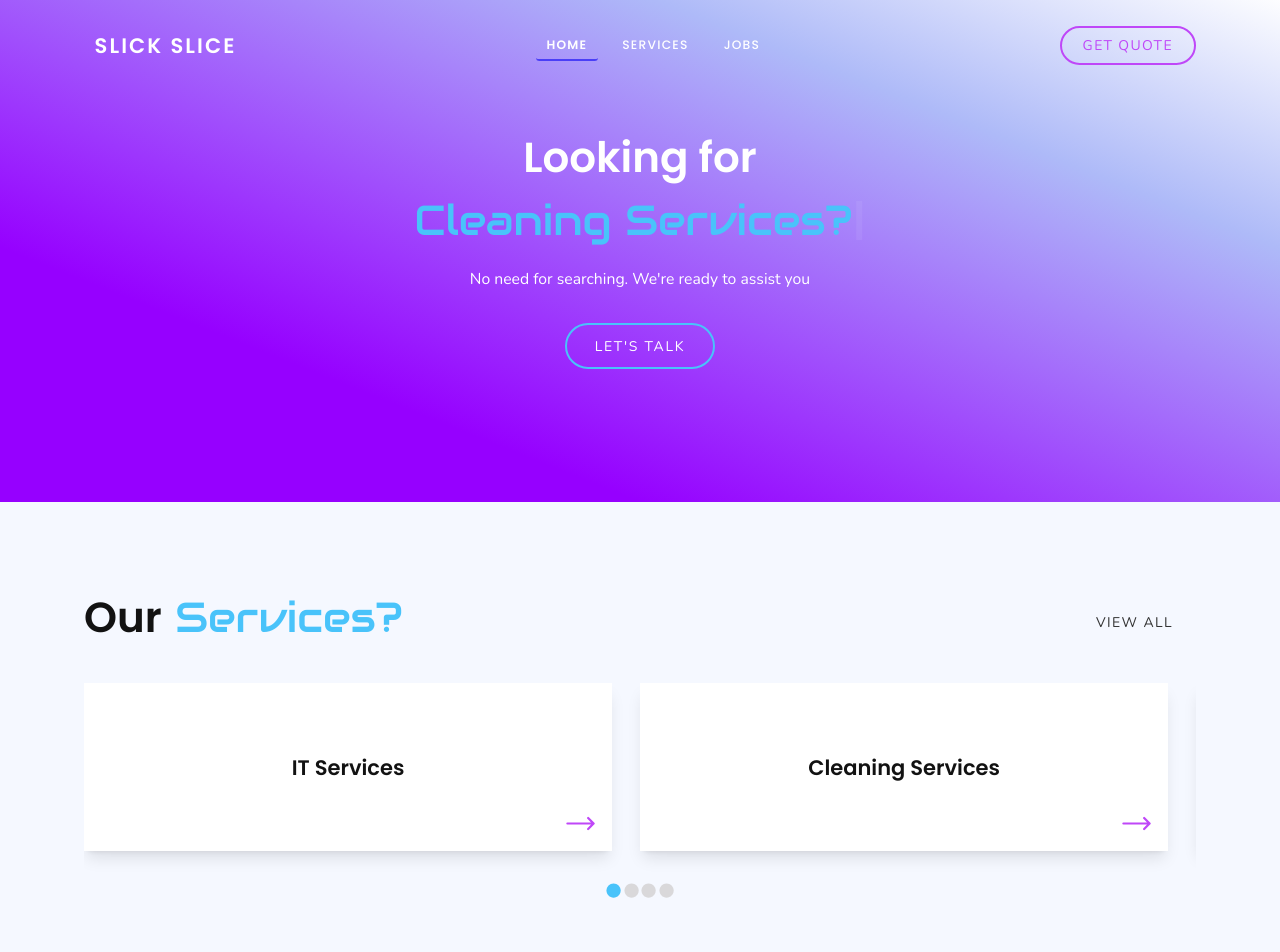
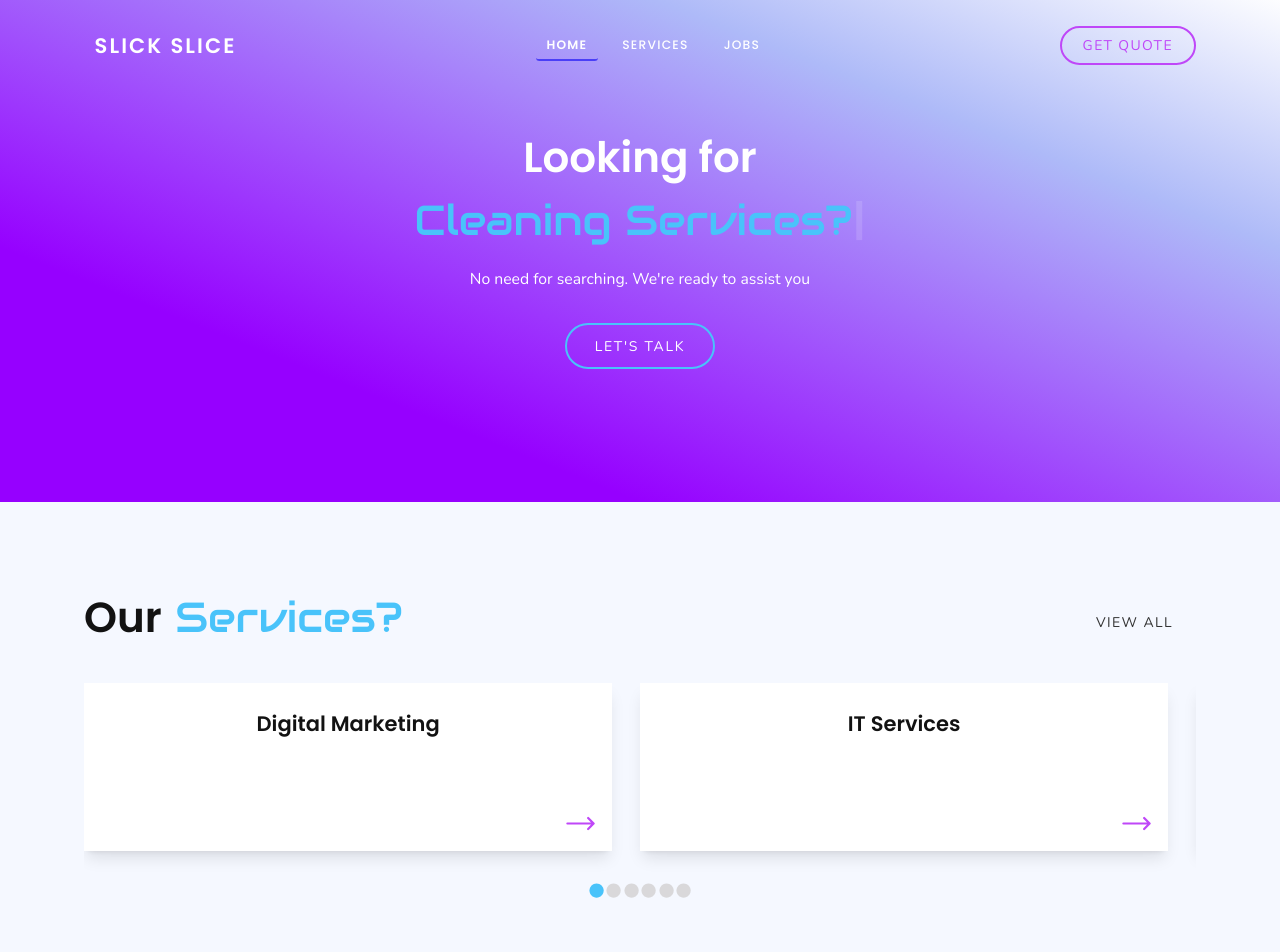
Before and after one commit to NabeelAhmad1225/slick-slice-2, a Next.js app: page / in a window 1280 px wide. Shown: the top 952 px of the page. Built offline with nearby package versions, Linux system fonts and the light colour scheme; a web font is replaced by a local one.

Commit message:
minor chagnes

```diff
--- a/components/Footer.tsx
+++ b/components/Footer.tsx
@@ -56,7 +56,7 @@ export default function Footer() {
               </li>
               <li className="flex gap-4 text-white text-responsive-base">
                 <SvgWhatsappIcon />
-                {contact.phone}
+                {contact.whatsapp_number}
               </li>
               <li className="flex gap-4 text-white text-responsive-base">
                 <EnvelopeIcon className="flex-shrink-0 w-5 h-5 md:w-6 md:h-6 text-accent" />
--- a/components/hero/ServiceSection2.tsx
+++ b/components/hero/ServiceSection2.tsx
@@ -27,13 +27,35 @@ export default function ServiceSection2() {
     },
   };
 
+  const [expandedServiceID, setExpandedServiceID] = useState<number | null>(
+    null
+  );
+
+  const handleCardClick = (serviceID: number) => {
+    setExpandedServiceID(serviceID === expandedServiceID ? null : serviceID);
+  };
   const serviceCarousel = services.map((service: any, index: number) => {
     return (
       <div key={index}>
-        <ServiceCard data={service} active={activeServiceID == service.id} />
+        <ServiceCard
+          data={service}
+          active={activeServiceID === service.id}
+          onClick={() => handleCardClick(service.id)} // Handle click to expand or collapse
+        />
+        {/* Show nested services if the service is expanded */}
+        {expandedServiceID === service.id && service.nestedServices && (
+          <div className="nested-services">
+            <ul>
+              {service.nestedServices.map((nestedService: any, idx: number) => (
+                <li key={idx}>{nestedService}</li>
+              ))}
+            </ul>
+          </div>
+        )}
       </div>
     );
   });
+
   const CustomDot = ({ onMove, index, onClick, active }: any) => {
     return (
       <li onClick={() => onClick(setActiveServiceID(services[index].id))}>
--- a/components/services/ServiceCard.tsx
+++ b/components/services/ServiceCard.tsx
@@ -2,16 +2,15 @@ import { useEffect, useRef, useState } from "react";
 import Lottie, { AnimationItem } from "lottie-web";
 import Link from "next/link";
 import { useRouter } from "next/router";
-import {
-  ArrowLongLeftIcon,
-  ArrowLongRightIcon,
-} from "@heroicons/react/24/solid";
-export default function ServiceCard({ data, active }: any) {
+import { ArrowLongRightIcon } from "@heroicons/react/24/solid";
+
+export default function ServiceCard({ data, active, onClick }: any) {
   const [animation, setAnimation] = useState<AnimationItem | null>(null);
   const container = useRef<HTMLDivElement>(null);
 
   useEffect(() => {
-    if (!!!container.current) return;
+    if (!container.current) return;
+
     const animation = Lottie.loadAnimation({
       container: container.current,
       renderer: "svg",
@@ -20,15 +19,14 @@ export default function ServiceCard({ data, active }: any) {
       animationData: data.json,
     });
 
-    // to render json without animation
+    // Play the animation immediately (without looping)
     animation.play();
-
     setAnimation(animation);
 
     return () => {
       animation.destroy();
     };
-  }, []);
+  }, [data.json]);
 
   const startAnimation = () => {
     if (animation) {
@@ -45,46 +43,36 @@ export default function ServiceCard({ data, active }: any) {
       animation.play();
     }
   };
+
+  // Animation control based on active state
   if (active) {
     startAnimation();
-    // console.log("if :>> ", active);
   } else {
     stopAnimation();
-    // console.log("else :>> ", active);
   }
+
   const router = useRouter();
-  // function goToQuote() {
-  //   router.push({
-  //     pathname: "/get-a-quote",
-  //     query: { id: data.id },
-  //   });
-  // }
 
   return (
-    <>
-      <Link
-        href={`/get-a-quote?selectedService=${data.id}&previous=${router.asPath}`}
-        as="/get-a-quote"
-      >
     <article
-          className="grid place-items-center card shadow-lg bg-white relative  h-48 w-[95%] cursor-pointer mb-card"
+      className="grid place-items-center card shadow-lg bg-white relative h-48 w-[95%] cursor-pointer mb-card"
       onMouseEnter={startAnimation}
       onMouseLeave={stopAnimation}
+      onClick={onClick} // Handle card click
     >
       <h3 className="text-responsive-2xl text-center capitalize">
         {data?.label ?? ""}
       </h3>
-          {/* <div className="w-40 h-40" /> */}
 
-          <button
-            className="  absolute bottom-3 right-4"
-            type="submit"
+      <div ref={container} className="w-40 h-40" /> {/* Lottie container */}
+
+      <Link
+        href={`/get-a-quote?selectedService=${data.id}&previous=${router.asPath}`}
+        as="/get-a-quote"
+        className="absolute bottom-3 right-4"
       >
-            {/* <span className="hidden sm:block">Next</span> */}
         <ArrowLongRightIcon className="w-10 text-accent" />
-          </button>
+      </Link>
     </article>
-      </Link>
-    </>
   );
 }
--- a/data/contact.json
+++ b/data/contact.json
@@ -1,5 +1,6 @@
 {
-  "phone": "+44 7478 939963",
+  "whatsapp_number": "+44 7478 939963",
+  "phone": "02475901413",
   "email": "Slick6slice@gmail.com",
   "location": "201 queens road , CV115NB Nuneaton"
 }
--- a/data/services.js
+++ b/data/services.js
@@ -38,35 +38,113 @@ import mobileApp from "../public/icons/mobile-app.json";
 // ];
 
 
-export const services = [
+// export const services = [
+//   {
+//     id: "it-services",
+//     label: "IT Services",
+//     json: mobileApp,
+//     svg: "Svg/mobile-app.svg",
+//   },
+//   {
+//     id: "cleaning-services",
+//     label: "Cleaning Services ",
+//     json: wordpress,
+//     svg: "Svg/e-commerce.svg",
+//   },
+//   {
+//     id: "plumbing-services",
+//     label: "Plumbing Services",
+//     json: webApp,
+//     svg: "Svg/web-app.svg",
+//   },
+//   {
+//     id: "electrical-services",
+//     label: "Electrical Services",
+//     json: uiUx,
+//     svg: "Svg/ui-ux.svg",
+//   },
+//   // {
+//   //   id: "api-solutions",
+//   //   label: "API Solutions",
+//   //   json: apiSolutions,
+//   //   // svg: "Svg/api-solutions.svg",
+//   // },
+// ];
+
+
+
+export const services =  [
   {
-    id: "it-services",
-    label: "IT Services",
-    json: mobileApp,
-    svg: "Svg/mobile-app.svg",
+    "id": "digital-marketing",
+    "label": "Digital Marketing",
+    "description": "We help businesses succeed online through custom digital marketing strategies designed to increase engagement and drive growth.",
+    "nestedServices": [
+      "Search Engine Optimization (SEO)",
+      "Social Media Management",
+      "Pay-Per-Click (PPC) Advertising",
+      "Content Marketing",
+      "Email Marketing",
+      "Website Design & Development"
+    ],
+    "svg": "Svg/digital-marketing.svg"
   },
   {
-    id: "cleaning-services",
-    label: "Cleaning Services ",
-    json: wordpress,
-    svg: "Svg/e-commerce.svg",
+    "id": "it-services",
+    "label": "IT Services",
+    "description": "Providing technical solutions for businesses to enhance their operations.",
+    "nestedServices": [
+      "Cloud Computing",
+      "Cybersecurity",
+      "Technical Support"
+    ],
+    "svg": "Svg/it-services.svg"
   },
   {
-    id: "plumbing-services",
-    label: "Plumbing Services",
-    json: webApp,
-    svg: "Svg/web-app.svg",
+    "id": "cleaning-services",
+    "label": "Cleaning Services",
+    "description": "Expert cleaning services tailored to meet your needs.",
+    "nestedServices": [
+      "Residential Cleaning",
+      "Commercial Cleaning",
+      "Post-Construction Cleaning",
+      "Window Cleaning"
+    ],
+    "svg": "Svg/cleaning-services.svg"
   },
   {
-    id: "electrical-services",
-    label: "Electrical Services",
-    json: uiUx,
-    svg: "Svg/ui-ux.svg",
+    "id": "plumbing-services",
+    "label": "Plumbing Services",
+    "description": "Professional plumbing services for all your needs.",
+    "nestedServices": [
+      "Leak Repair",
+      "Drain Cleaning",
+      "Water Heater Installation",
+      "Emergency Plumbing"
+    ],
+    "svg": "Svg/plumbing-services.svg"
   },
-  // {
-  //   id: "api-solutions",
-  //   label: "API Solutions",
-  //   json: apiSolutions,
-  //   // svg: "Svg/api-solutions.svg",
-  // },
-];
+  {
+    "id": "electrical-services",
+    "label": "Electrical Services",
+    "description": "Reliable electrical solutions for residential and commercial properties.",
+    "nestedServices": [
+      "Electrical Repair",
+      "Installation of Fixtures",
+      "Circuit Breaker Replacement",
+      "Wiring Upgrades"
+    ],
+    "svg": "Svg/electrical-services.svg"
+  },
+  {
+    "id": "api-solutions",
+    "label": "API Solutions",
+    "description": "Custom API development for seamless integration and data sharing.",
+    "nestedServices": [
+      "REST API Development",
+      "GraphQL API Development",
+      "API Integration Services",
+      "API Security Auditing"
+    ],
+    "svg": "Svg/api-solutions.svg"
+  }
+]
```
Lines whose indentation alone changed are shown as unchanged.
